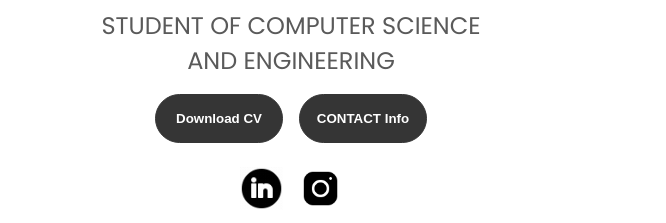
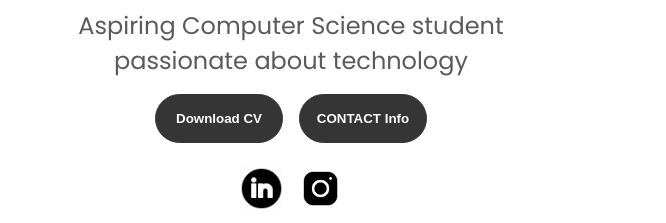
Before and after one commit to Samuel-kadiyala/Ajay-Portfolio, a plain HTML site: page index.html in a window 1280 px wide. Shown: the part 436-659 px from the top of the page, 614-1280 px from the left. Drawn offline with Linux system fonts and the light colour scheme.

Commit message:
Update index.html

```diff
--- a/index.html
+++ b/index.html
@@ -44,7 +44,7 @@
         <div class="section__text">
             <p class="section__text__p1">Hello, I'm </p>
             <h1 class="title">Ajay Samuel Kadiyala</h1>
-            <p class="section__text__p2">STUDENT OF COMPUTER SCIENCE AND ENGINEERING </p>
+            <p class="section__text__p2">Aspiring Computer Science student passionate about technology</p>
             <div class="btn-container">
                 <button class="btn btn-color-2" onclick="window.open('./assets/AJAYSAMUELKADIYALARESUME.pdf', '_blank')">
                     Download CV
```
